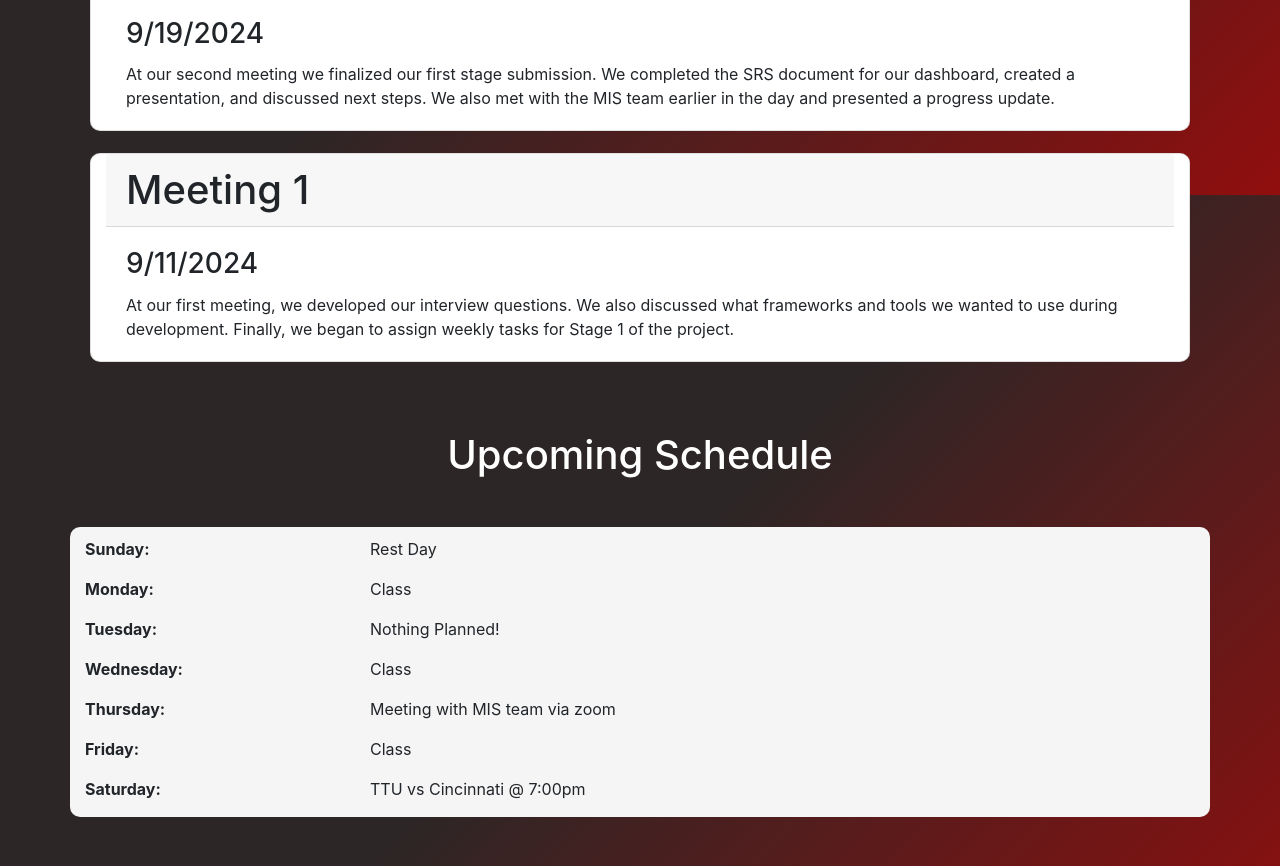
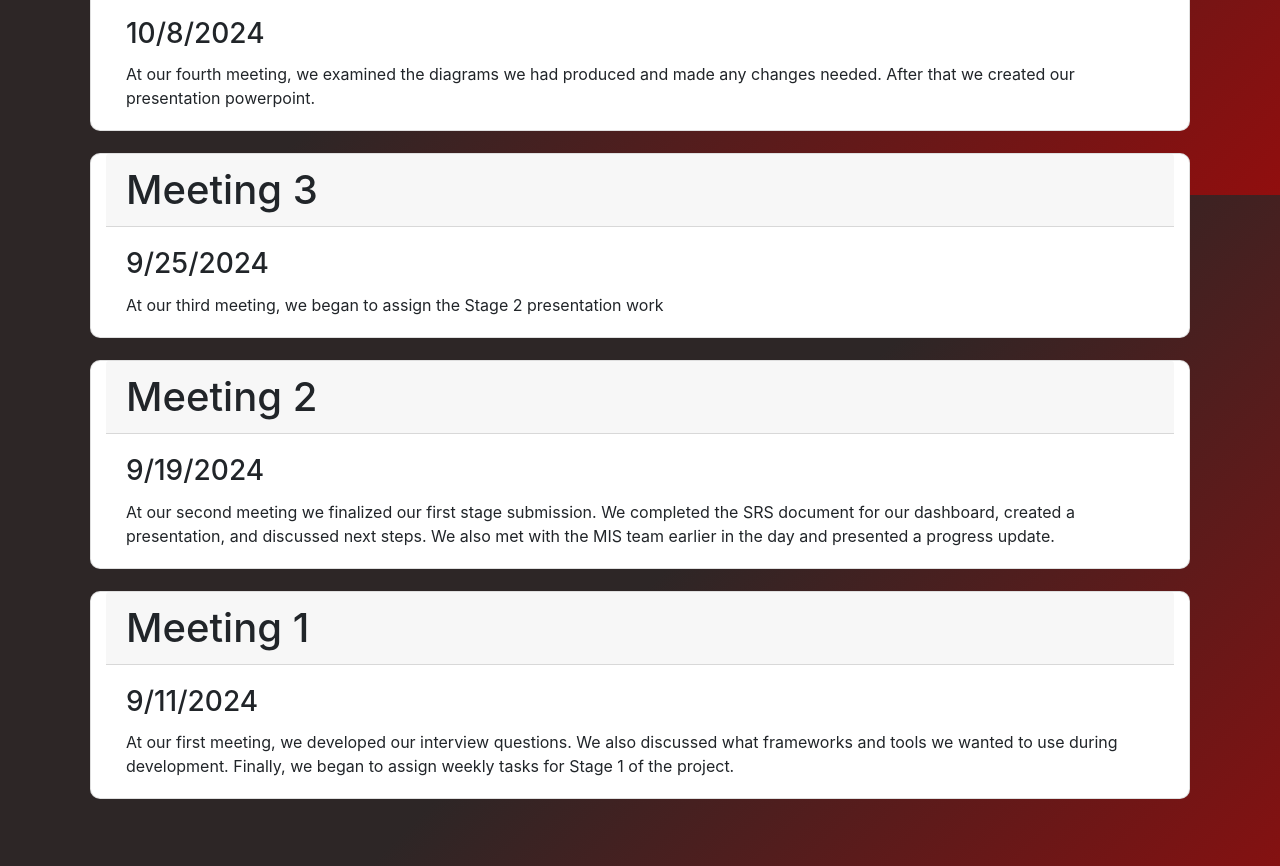
Before and after one commit to joshjosey/dnalytics.github.io, a plain HTML site: page index.html in a window 1280 px wide. Shown: the part 605-1471 px from the top of the page. Drawn offline with nearby package versions, Linux system fonts and the light colour scheme.

Commit message:
Update index.html

```diff
--- a/index.html
+++ b/index.html
@@ -73,6 +73,29 @@
         Updates
     </h1>
     <div class="container row justify-content-center" id="blog-panel">
+        <div class="card col-12 blog-post">
+                <h1 class="card-header">
+                    Meeting 4
+                </h1>
+                <div class="card-body">
+                    <h3 class="card-title">10/8/2024</h5>
+                    <p class="card-text">
+                        At our fourth meeting, we examined the diagrams we had produced and made any changes needed.
+                        After that we created our presentation powerpoint.
+                    </p>
+                </div>
+        </div>
+        <div class="card col-12 blog-post">
+                <h1 class="card-header">
+                    Meeting 3
+                </h1>
+                <div class="card-body">
+                    <h3 class="card-title">9/25/2024</h5>
+                    <p class="card-text">
+                        At our third meeting, we began to assign the Stage 2 presentation work
+                    </p>
+                </div>
+        </div>
         <div class="card col-12 blog-post">
                 <h1 class="card-header">
                     Meeting 2
@@ -159,7 +182,7 @@
                     <strong>Saturday:</strong>
                 </div>
                 <div class="col-8">
-                    <p>TTU vs Cincinnati @ 7:00pm</p>
+                    <p>TTU vs Baylor @ 3:00pm</p>
                 </div>
             </div>
 
```
